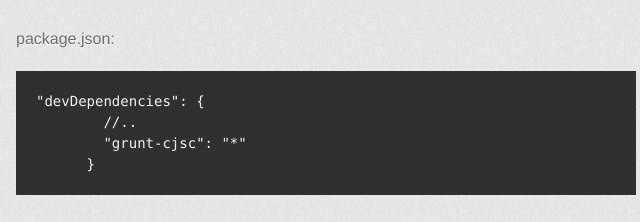
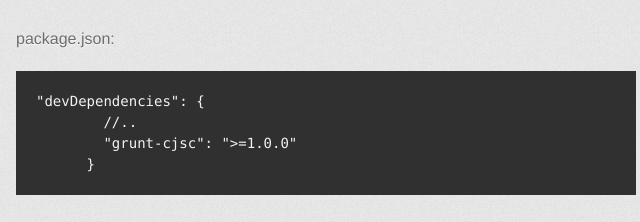
Before and after one commit to dsheiko/cjsc, a plain HTML site: page index.html in a window 1280 px wide. Shown: the part 4326-4548 px from the top of the page, 314-954 px from the left. Drawn offline with Linux system fonts and the light colour scheme; a web font is replaced by a local one.

Commit message:
fix: grunt-cjsc must be >=1.0.0

```diff
--- a/index.html
+++ b/index.html
@@ -191,7 +191,7 @@
 
 <pre><code>"devDependencies": {
         //..
-        "grunt-cjsc": "*"
+        "grunt-cjsc": ">=1.0.0"
       }</code></pre>
 
 
```
Lines whose indentation alone changed are shown as unchanged.
